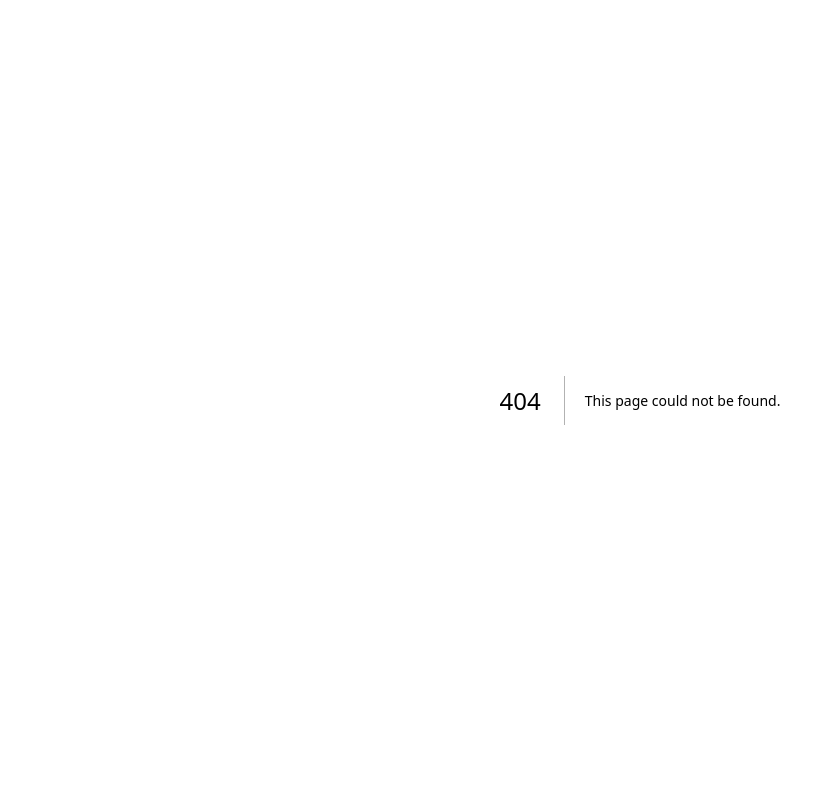
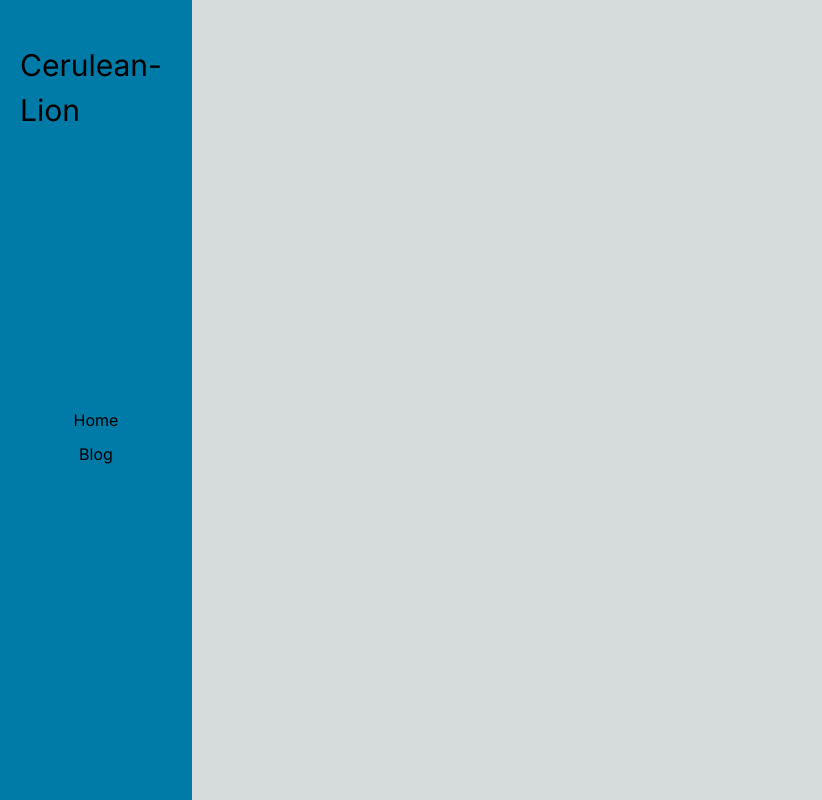
Before and after one commit to Hack-Weekly/cerulean-lion-headless-cms, a Next.js app in the folder client/next-app/: page /blog in a window 1280 px wide. Before the commit this address had no page. Shown: the whole page, without its empty margins (0-822 px from the left). Built offline with nearby package versions, Linux system fonts and the light colour scheme.

Commit message:
Added Navbar component to home and blog pages

```diff
--- /dev/null
+++ b/client/next-app/src/app/blog/page.js
@@ -0,0 +1,11 @@
+import Image from 'next/image'
+import Link from 'next/link'
+import NavBar from '../components/ui/NavBar'
+
+export default function Blog() {
+  return (
+    <main>
+      <NavBar></NavBar>
+    </main>
+  )
+}
--- /dev/null
+++ b/client/next-app/src/app/components/ui/NavBar.js
@@ -0,0 +1,20 @@
+import Link from "next/link"
+
+export default function NavBar() {
+
+    return (
+
+        <div className="vertical-navbar">
+          <div className="title-container">
+            Cerulean-Lion
+          </div>
+          <div className="links-container">
+            <div className="nav-container">
+              <Link href="/" className="navbar-links">Home</Link>
+            <Link href="/blog" className="navbar-links">Blog</Link>
+            </div>
+
+          </div>
+        </div>
+    )
+}
--- a/client/next-app/src/app/globals.css
+++ b/client/next-app/src/app/globals.css
@@ -25,3 +25,40 @@ body {
     )
     rgb(var(--background-start-rgb));
 }
+
+.vertical-navbar {
+  position: fixed;
+  left: 0;
+  top: 0;
+  height: 100vh;
+  width: 15%;
+  background-color: #007BA7;
+  padding: 20px;
+}
+
+.navbar-links {
+  display: block;
+  /* margin-bottom: 10px; */
+  /* color: #333; */
+  text-decoration: none;
+}
+
+.links-container {
+  height: 80%;
+  /* bottom: 0; */
+  display: grid;
+  place-items: center;
+
+}
+
+.nav-container {
+  /* height: 100%; */
+  display: grid;
+  place-items: center;
+  grid-gap: 10px;
+}
+
+.title-container {
+  margin-top: 15%;
+  font-size: 30px;
+}
--- a/client/next-app/src/app/page.js
+++ b/client/next-app/src/app/page.js
@@ -1,113 +1,12 @@
 import Image from 'next/image'
+import Link from 'next/link'
+import NavBar from './components/ui/NavBar'
 
 export default function Home() {
   return (
-    <main className="flex min-h-screen flex-col items-center justify-between p-24">
-      <div className="z-10 w-full max-w-5xl items-center justify-between font-mono text-sm lg:flex">
-        <p className="fixed left-0 top-0 flex w-full justify-center border-b border-gray-300 bg-gradient-to-b from-zinc-200 pb-6 pt-8 backdrop-blur-2xl dark:border-neutral-800 dark:bg-zinc-800/30 dark:from-inherit lg:static lg:w-auto  lg:rounded-xl lg:border lg:bg-gray-200 lg:p-4 lg:dark:bg-zinc-800/30">
-          Get started by editing&nbsp;
-          <code className="font-mono font-bold">src/app/page.js</code>
-        </p>
-        <div className="fixed bottom-0 left-0 flex h-48 w-full items-end justify-center bg-gradient-to-t from-white via-white dark:from-black dark:via-black lg:static lg:h-auto lg:w-auto lg:bg-none">
-          <a
-            className="pointer-events-none flex place-items-center gap-2 p-8 lg:pointer-events-auto lg:p-0"
-            href="https://vercel.com?utm_source=create-next-app&utm_medium=appdir-template&utm_campaign=create-next-app"
-            target="_blank"
-            rel="noopener noreferrer"
-          >
-            By{' '}
-            <Image
-              src="/vercel.svg"
-              alt="Vercel Logo"
-              className="dark:invert"
-              width={100}
-              height={24}
-              priority
-            />
-          </a>
-        </div>
-      </div>
+    <main>
+      <NavBar></NavBar>
+    </main>
 
-      <div className="relative flex place-items-center before:absolute before:h-[300px] before:w-[480px] before:-translate-x-1/2 before:rounded-full before:bg-gradient-radial before:from-white before:to-transparent before:blur-2xl before:content-[''] after:absolute after:-z-20 after:h-[180px] after:w-[240px] after:translate-x-1/3 after:bg-gradient-conic after:from-sky-200 after:via-blue-200 after:blur-2xl after:content-[''] before:dark:bg-gradient-to-br before:dark:from-transparent before:dark:to-blue-700 before:dark:opacity-10 after:dark:from-sky-900 after:dark:via-[#0141ff] after:dark:opacity-40 before:lg:h-[360px]">
-        <Image
-          className="relative dark:drop-shadow-[0_0_0.3rem_#ffffff70] dark:invert"
-          src="/next.svg"
-          alt="Next.js Logo"
-          width={180}
-          height={37}
-          priority
-        />
-      </div>
-
-      <div className="mb-32 grid text-center lg:mb-0 lg:grid-cols-4 lg:text-left">
-        <a
-          href="https://nextjs.org/docs?utm_source=create-next-app&utm_medium=appdir-template&utm_campaign=create-next-app"
-          className="group rounded-lg border border-transparent px-5 py-4 transition-colors hover:border-gray-300 hover:bg-gray-100 hover:dark:border-neutral-700 hover:dark:bg-neutral-800/30"
-          target="_blank"
-          rel="noopener noreferrer"
-        >
-          <h2 className={`mb-3 text-2xl font-semibold`}>
-            Docs{' '}
-            <span className="inline-block transition-transform group-hover:translate-x-1 motion-reduce:transform-none">
-              -&gt;
-            </span>
-          </h2>
-          <p className={`m-0 max-w-[30ch] text-sm opacity-50`}>
-            Find in-depth information about Next.js features and API.
-          </p>
-        </a>
-
-        <a
-          href="https://nextjs.org/learn?utm_source=create-next-app&utm_medium=appdir-template-tw&utm_campaign=create-next-app"
-          className="group rounded-lg border border-transparent px-5 py-4 transition-colors hover:border-gray-300 hover:bg-gray-100 hover:dark:border-neutral-700 hover:dark:bg-neutral-800 hover:dark:bg-opacity-30"
-          target="_blank"
-          rel="noopener noreferrer"
-        >
-          <h2 className={`mb-3 text-2xl font-semibold`}>
-            Learn{' '}
-            <span className="inline-block transition-transform group-hover:translate-x-1 motion-reduce:transform-none">
-              -&gt;
-            </span>
-          </h2>
-          <p className={`m-0 max-w-[30ch] text-sm opacity-50`}>
-            Learn about Next.js in an interactive course with&nbsp;quizzes!
-          </p>
-        </a>
-
-        <a
-          href="https://vercel.com/templates?framework=next.js&utm_source=create-next-app&utm_medium=appdir-template&utm_campaign=create-next-app"
-          className="group rounded-lg border border-transparent px-5 py-4 transition-colors hover:border-gray-300 hover:bg-gray-100 hover:dark:border-neutral-700 hover:dark:bg-neutral-800/30"
-          target="_blank"
-          rel="noopener noreferrer"
-        >
-          <h2 className={`mb-3 text-2xl font-semibold`}>
-            Templates{' '}
-            <span className="inline-block transition-transform group-hover:translate-x-1 motion-reduce:transform-none">
-              -&gt;
-            </span>
-          </h2>
-          <p className={`m-0 max-w-[30ch] text-sm opacity-50`}>
-            Explore the Next.js 13 playground.
-          </p>
-        </a>
-
-        <a
-          href="https://vercel.com/new?utm_source=create-next-app&utm_medium=appdir-template&utm_campaign=create-next-app"
-          className="group rounded-lg border border-transparent px-5 py-4 transition-colors hover:border-gray-300 hover:bg-gray-100 hover:dark:border-neutral-700 hover:dark:bg-neutral-800/30"
-          target="_blank"
-          rel="noopener noreferrer"
-        >
-          <h2 className={`mb-3 text-2xl font-semibold`}>
-            Deploy{' '}
-            <span className="inline-block transition-transform group-hover:translate-x-1 motion-reduce:transform-none">
-              -&gt;
-            </span>
-          </h2>
-          <p className={`m-0 max-w-[30ch] text-sm opacity-50`}>
-            Instantly deploy your Next.js site to a shareable URL with Vercel.
-          </p>
-        </a>
-      </div>
-    </main>
   )
 }
```
